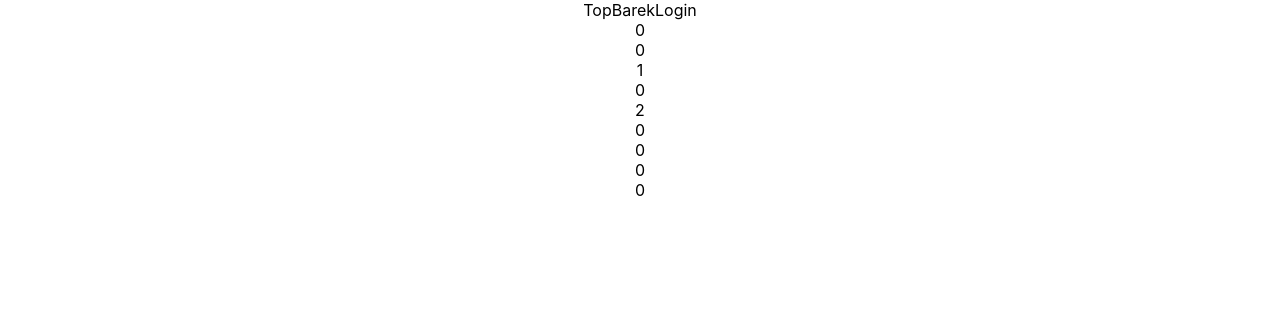
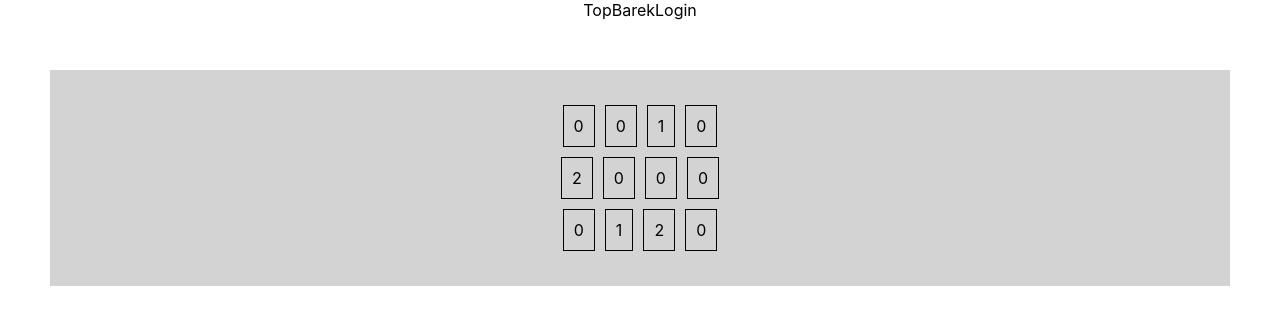
Before and after one commit to imnottherobot/SwordAndShield, a React (Vite) app: page / in a window 1280 px wide. Shown: the top 324 px of the page. Built offline with nearby package versions, Linux system fonts and the light colour scheme.

Commit message:
Add styles for cube and canvas

```diff
--- /dev/null
+++ b/Cube.css
@@ -0,0 +1,3 @@
+.cube {
+    display: inline;
+}
--- /dev/null
+++ b/src/features/canvas/Canvas.css
@@ -0,0 +1,5 @@
+.canvas {
+    margin: 50px;
+    padding: 30px;
+    background-color: lightgrey;
+};
--- a/src/features/canvas/Canvas.tsx
+++ b/src/features/canvas/Canvas.tsx
@@ -1,15 +1,26 @@
 import Cube from "../cube/Cube";
+import './Canvas.css';
 
 function Canvas() {
-    const cubes = [0, 0, 1, 0, 2, 0, 0, 0, 0];
+    const cubes = [
+        [0, 0, 1, 0],
+        [2, 0, 0, 0],
+        [0, 1, 2, 0],
+    ];
 
     return (
-        <div>
-            { cubes.map((value, number) => {
+        <div className="canvas">
+            { cubes.map((row, rowNumber) => {
                 return (
-                    <Cube key={number}>
-                        <span>{value}</span>
-                    </Cube>
+                    <div key={rowNumber}>
+                        { row.map((value, cubeNumber) => {
+                            return (
+                                <Cube key={cubeNumber}>
+                                    <span>{value}</span>
+                                </Cube>
+                            );
+                        })}
+                    </div>
                 );
             })}
         </div>
--- /dev/null
+++ b/src/features/cube/Cube.css
@@ -0,0 +1,6 @@
+.cube {
+    display: inline-block;
+    margin: 5px;
+    padding: 10px;
+    border: solid 1px black;
+};
--- a/src/features/cube/Cube.tsx
+++ b/src/features/cube/Cube.tsx
@@ -1,10 +1,12 @@
+import './Cube.css';
+
 interface CubeProps {
     children?: JSX.Element;
 }
 
 export default function Cube({ children }: CubeProps) {
     return (
-        <div>
+        <div className="cube">
             {children}
         </div>
     );
```
